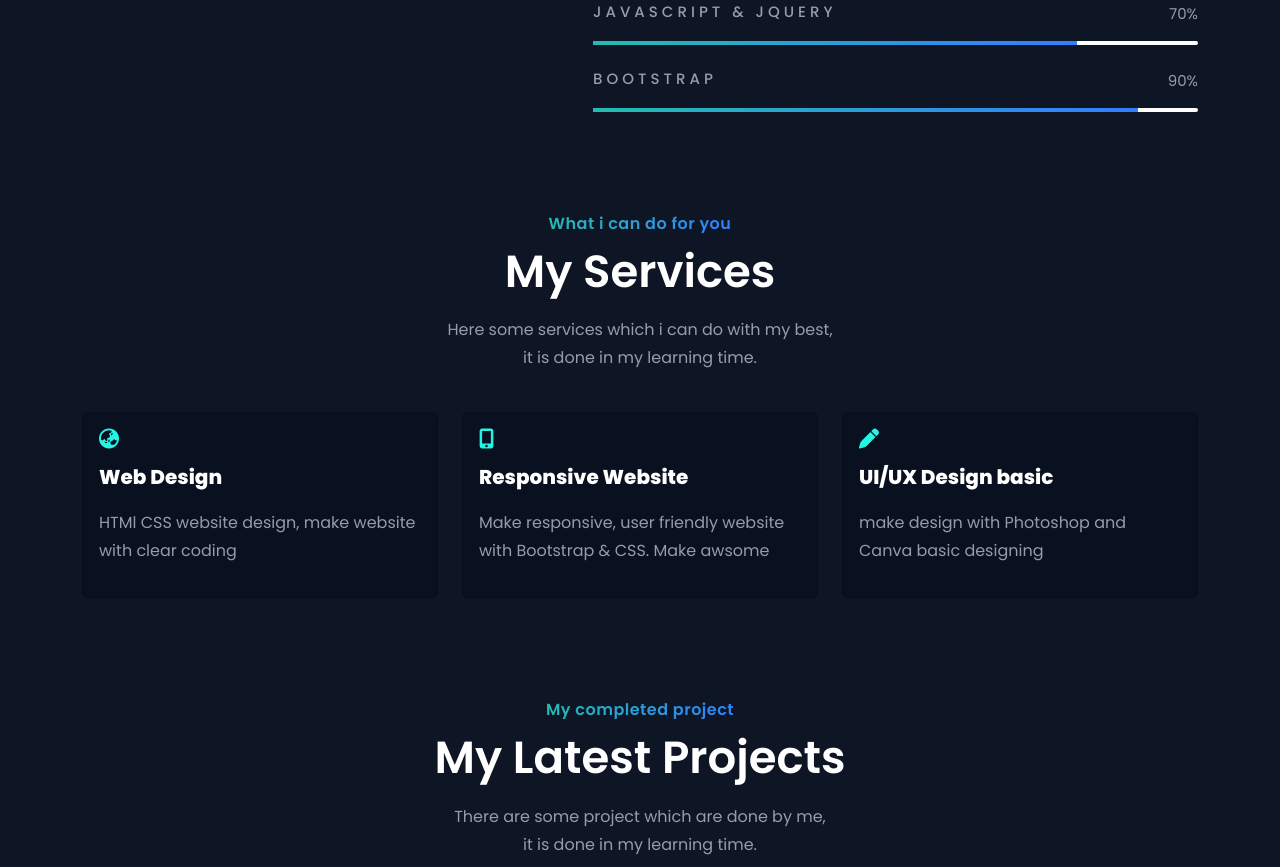
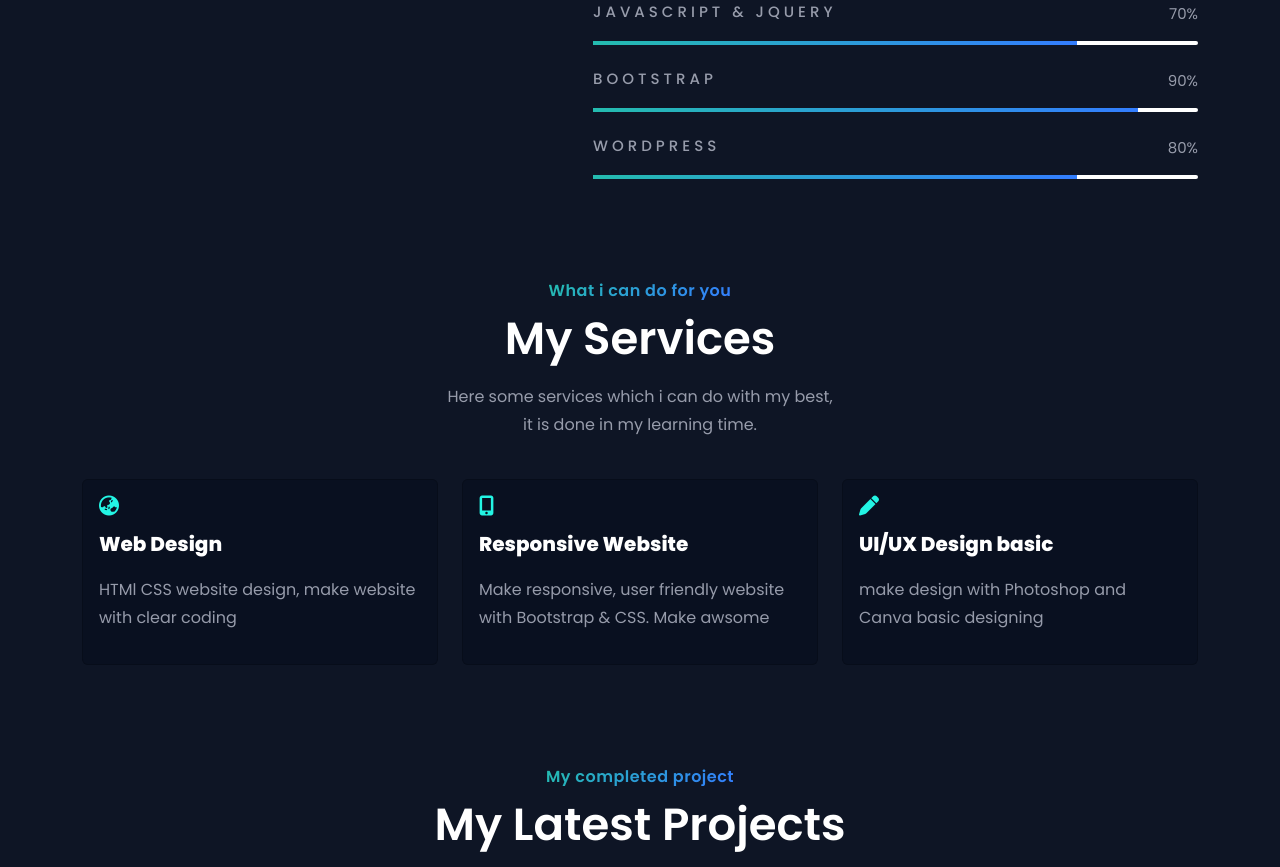
Before and after one commit to HemangSolanki111/MyPortfolio.github.io, a plain HTML site: page index.html in a window 1280 px wide. Shown: the part 1153-2020 px from the top of the page. Drawn offline with nearby package versions, Linux system fonts and the light colour scheme.

Commit message:
index.html

```diff
--- a/index.html
+++ b/index.html
@@ -156,6 +156,13 @@
                         <div class="progress-bar" style="width: 90%"></div>
                       </div>
                       <span class="lable">90%</span>
+                    </div>
+                    <div class="single-progress"> <!-- Wordpress skill -->
+                      <h6>Wordpress</h6>
+                      <div class="progress" role="progressbar" aria-label="Basic example" aria-valuenow="75" aria-valuemin="0" aria-valuemax="100">
+                        <div class="progress-bar" style="width: 80%"></div>
+                      </div>
+                      <span class="lable">80%</span>
                     </div>
                   </div>
 
```
